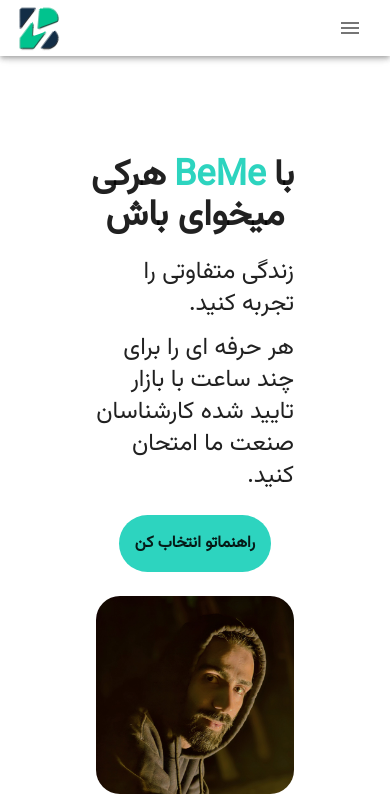
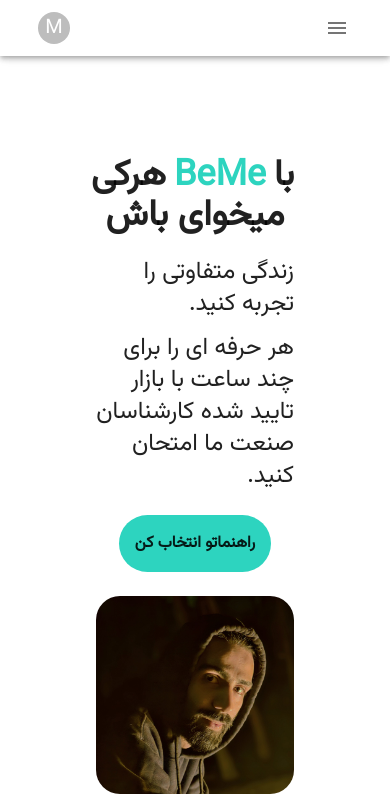
Before and after one commit to dannymhmdi/beme-backup, a Next.js app: page / in a window 390 px wide. Shown: the top 808 px of the page. Built offline with nearby package versions, Linux system fonts and the light colour scheme.

Commit message:
layoyt with new header consist of drawer comoponent for responsive

```diff
--- a/layout/landing-layout/landing-layout.jsx
+++ b/layout/landing-layout/landing-layout.jsx
@@ -1,11 +1,13 @@
 import Footer  from "@/components/footer/footer";
+import { HeaderV2 } from "@/components/header";
 import Header from "@/components/header/header";
 import React from "react";
 
 const LandingLayout = ({ children }) => {
   return (
     <>
-      <Header></Header>
+      {/* <Header></Header> */}
+      <HeaderV2></HeaderV2>
       <main className="mt-5">{children}</main>
       <Footer></Footer>
     </>
```
